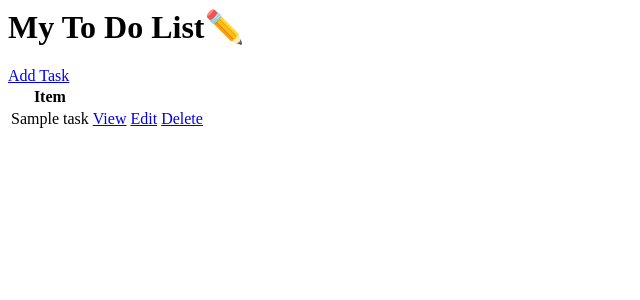
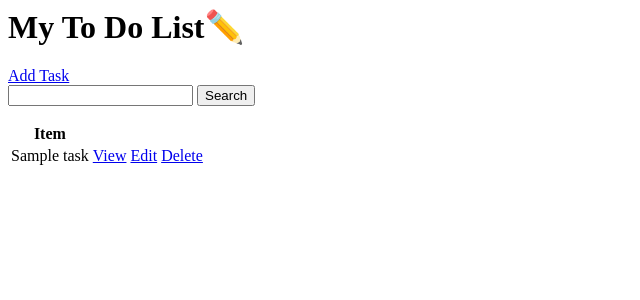
Before and after one commit to song-hee-1/todolist, a Django app: page / in a window 1280 px wide. Shown: the top 300 px of the page, without its empty margins (0-640 px from the left). Run offline with Django 4.2, Linux system fonts and the light colour scheme; tables that the repository leaves empty hold one stand-in row (values such as "Sample post"); parts of the project's set-up code (start-up, migrations or seed data) failed here and were passed over.

Commit message:
Add search item

```diff
--- a/Django/todo_list/base/templates/base/task_list.html
+++ b/Django/todo_list/base/templates/base/task_list.html
@@ -1,5 +1,11 @@
 <h1>My To Do List✏️</h1>
 <a href="{% url 'task-create' %}">Add Task</a>
+
+<form method="GET">
+    <input type="text" name='search-area' value="{{search_input}}">
+    <input type="submit" value='Search'>
+</form>
+
 <table>
     <tr>
         <th>Item</th>
--- a/Django/todo_list/base/views.py
+++ b/Django/todo_list/base/views.py
@@ -8,6 +8,16 @@ from .models import Task
 class TaskList(ListView):
     model = Task
     context_object_name = 'tasks'
+
+    def get_context_data(self, *, object_list=None, **kwargs):
+        context = super().get_context_data(**kwargs)
+        search_input = self.request.GET.get('search-area') or ''
+        if search_input:
+            context['tasks'] = context['tasks'].filter(title__icontains=search_input)
+
+        context['search_input'] = search_input
+
+        return context
 
 class TaskDetail(DetailView):
     model = Task
```
